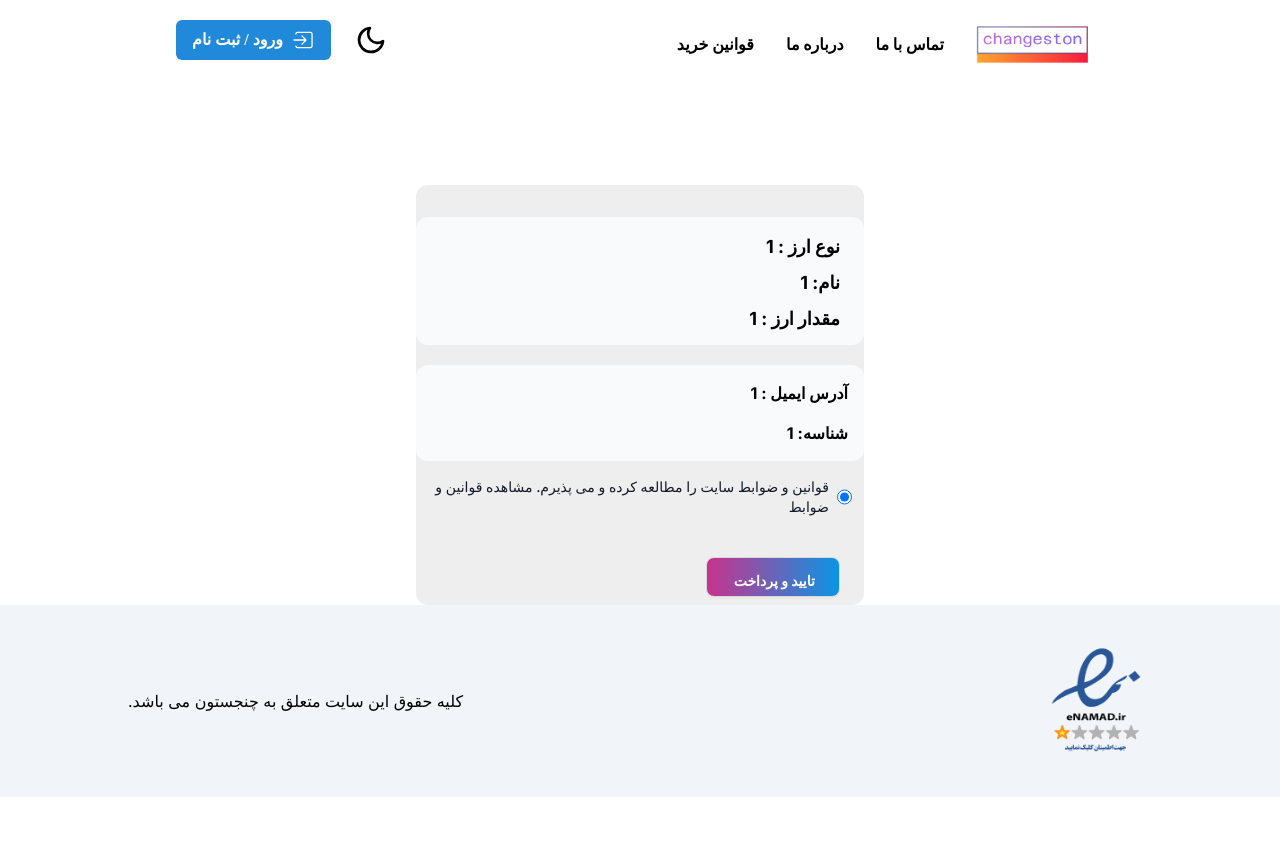
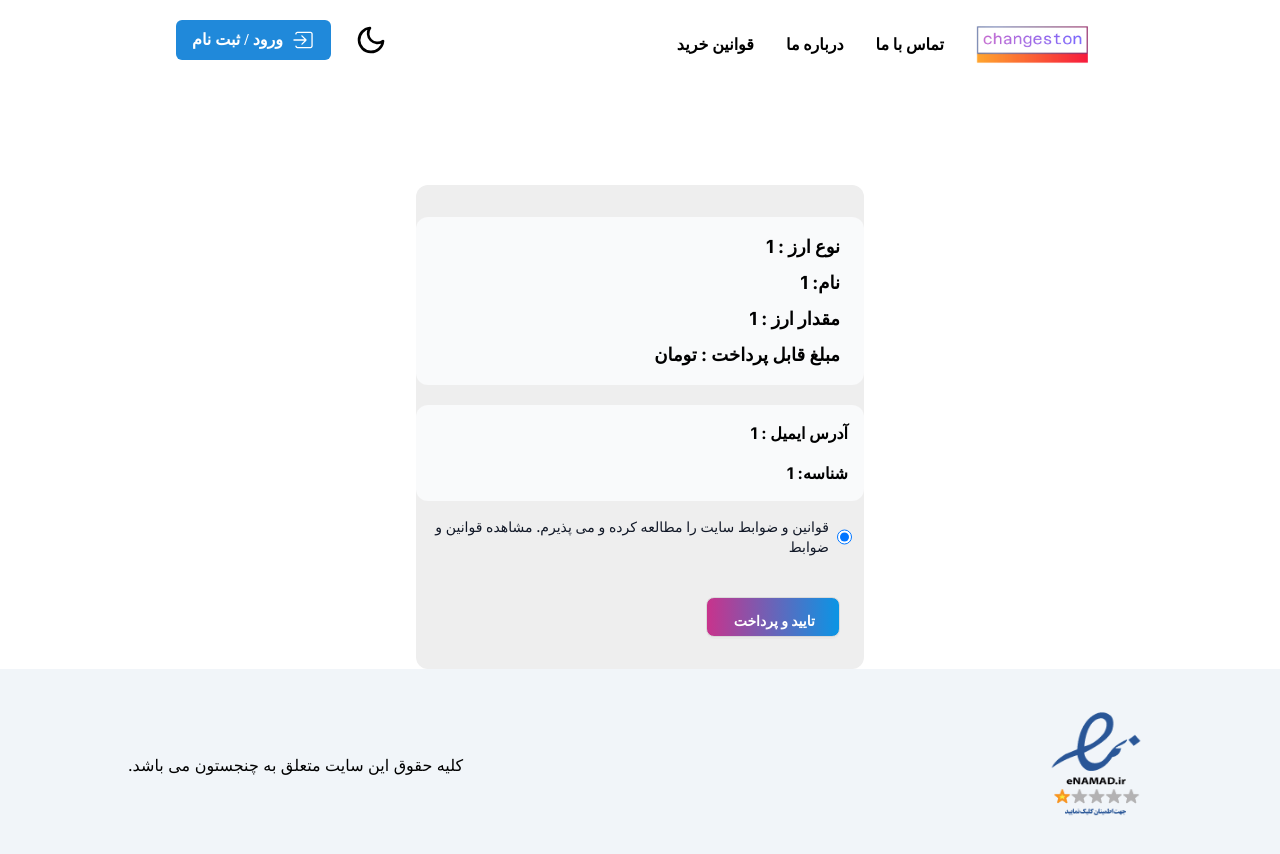
Before and after one commit to mtighorbani/Changeston, a Next.js app: page /wisev2/1/1/1/1/1 in a window 1280 px wide. Shown: the top 854 px of the page. Before the commit the page ends 800 px from the top, so only its background shows below. Built offline with nearby package versions, Linux system fonts and the light colour scheme; no server answers.

Commit message:
rials amount

```diff
--- a/components/CryptoPurchesForm.tsx
+++ b/components/CryptoPurchesForm.tsx
@@ -1,6 +1,10 @@
 "use client";
 
-import { PaymentLinkResponse, PurchasePostData } from "@/models/models";
+import {
+  CurrencyAmount,
+  PaymentLinkResponse,
+  PurchasePostData,
+} from "@/models/models";
 import { useMutation } from "@tanstack/react-query";
 import React, { useEffect, useState } from "react";
 import { customNotification } from "./CustomNotification";
@@ -15,7 +19,7 @@ import { LoadingOutlined } from "@ant-design/icons";
 const CryptoPurchaseForm = (props: PurchasePostData) => {
   const [api, contextHolder] = notification.useNotification();
   const [currencyAmountResponse, setCurrencyAmountResponse] =
-    useState<any>(null);
+    useState<CurrencyAmount>();
 
   const tokenContext = useTokenContext();
   const modalContext = useModalContext();
@@ -25,7 +29,7 @@ const CryptoPurchaseForm = (props: PurchasePostData) => {
 
   const currencyAmountFn = async () => {
     try {
-      const response = await axios.get(currencyAmount);
+      const response = await axios.get<CurrencyAmount>(currencyAmount);
       setCurrencyAmountResponse(response.data);
     } catch (error) {
       console.error("Error fetching currency amount:", error);
@@ -78,7 +82,7 @@ const CryptoPurchaseForm = (props: PurchasePostData) => {
 
   const LogInSubmitHandler = () => {
     mutatePurchasePostData({
-      amount: props.amount,
+      amount: parseInt(props.amount),
       currency_type: props.currency_type,
       group_id: props.group_id,
       iban: props.iban,
@@ -88,16 +92,26 @@ const CryptoPurchaseForm = (props: PurchasePostData) => {
     });
   };
 
+  const rialAmount =
+    currencyAmountResponse && props.currency_type == "usd"
+      ? props.amount * currencyAmountResponse?.usd + props.amount * currencyAmountResponse.wise * currencyAmountResponse.usd
+      : currencyAmountResponse && props.currency_type == "euro"
+      ? props.amount * currencyAmountResponse.euro + props.amount * currencyAmountResponse.wise * currencyAmountResponse.euro
+      : "";
+
+  console.log(currencyAmountResponse?.euro , 'euro')
+  console.log(currencyAmountResponse?.usd , 'usd')
+
   return (
     <>
       {contextHolder}
       <div
         dir="rtl"
-        className=" justify-center flex h-[60%] mt-20 w-full mb-30"
+        className=" justify-center flex min-h-[60%] mt-20 w-full mb-30"
       >
-        <div className="w-[35%] max-sm:w-full max-sm:pb-8 rounded-xl  min-h-[300px] dark:bg-black bg-[#EEEEEE] mt-4 h-[420px]  ">
-          <div className="bg-[#F9FAFB] dark:bg-[#374151] w-full h-32 mt-8 rounded-xl ">
-            <div className="felx block  ">
+        <div className="w-[35%] max-sm:w-full max-sm:pb-8 rounded-xl   dark:bg-black bg-[#EEEEEE] mt-4 min-h-[420px] pb-8   ">
+          <div className="bg-[#F9FAFB] dark:bg-[#374151] w-full min-h-33 mt-8 rounded-xl pb-4 ">
+            <div className=" block  ">
               <p className="font-bold text-lg pt-4 mr-6">
                 نوع ارز : {decodeURIComponent(props.currency_type)}
               </p>
@@ -106,6 +120,9 @@ const CryptoPurchaseForm = (props: PurchasePostData) => {
               </p>
               <p className="font-bold text-lg pt-2 mr-6">
                 مقدار ارز : {props.amount}
+              </p>
+              <p className="font-bold text-lg pt-2 mr-6">
+                مبلغ قابل پرداخت : {rialAmount.toLocaleString()} تومان
               </p>
             </div>
           </div>
```
Also changed, not shown: models/models.ts (+13 -1 lines).
